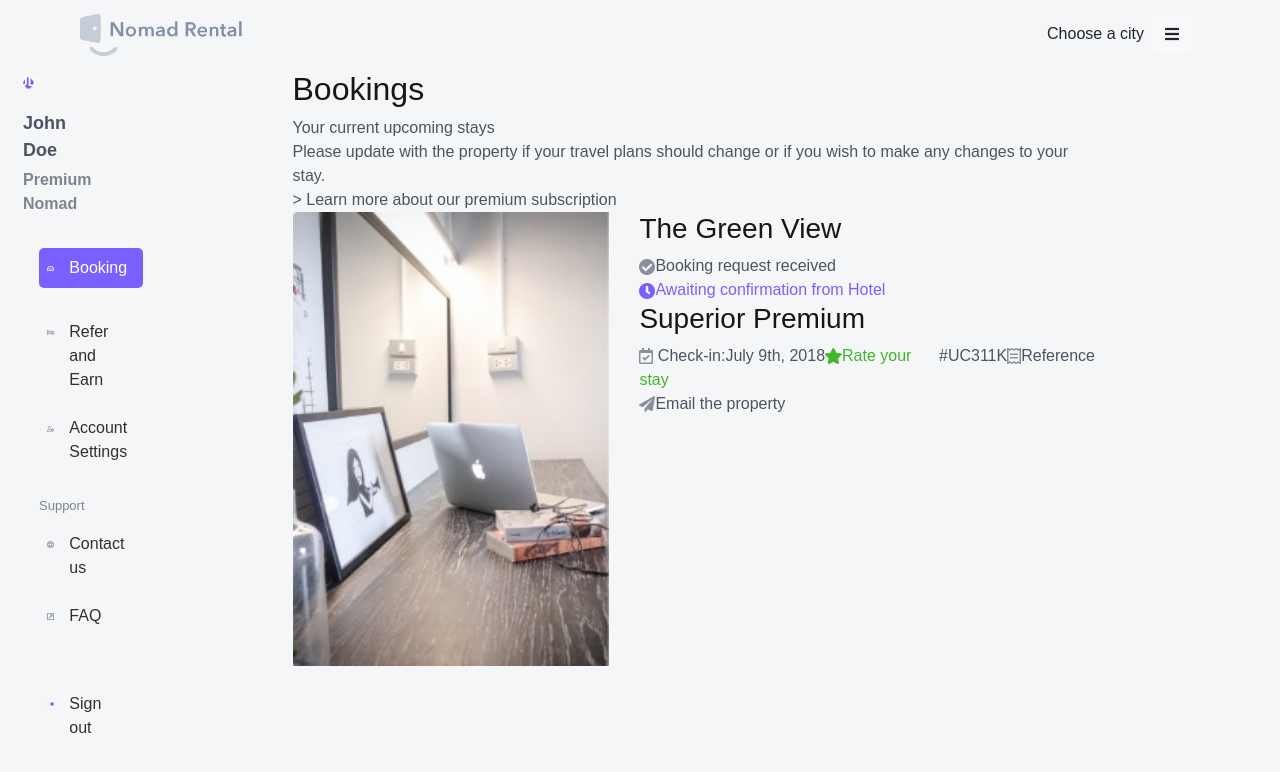
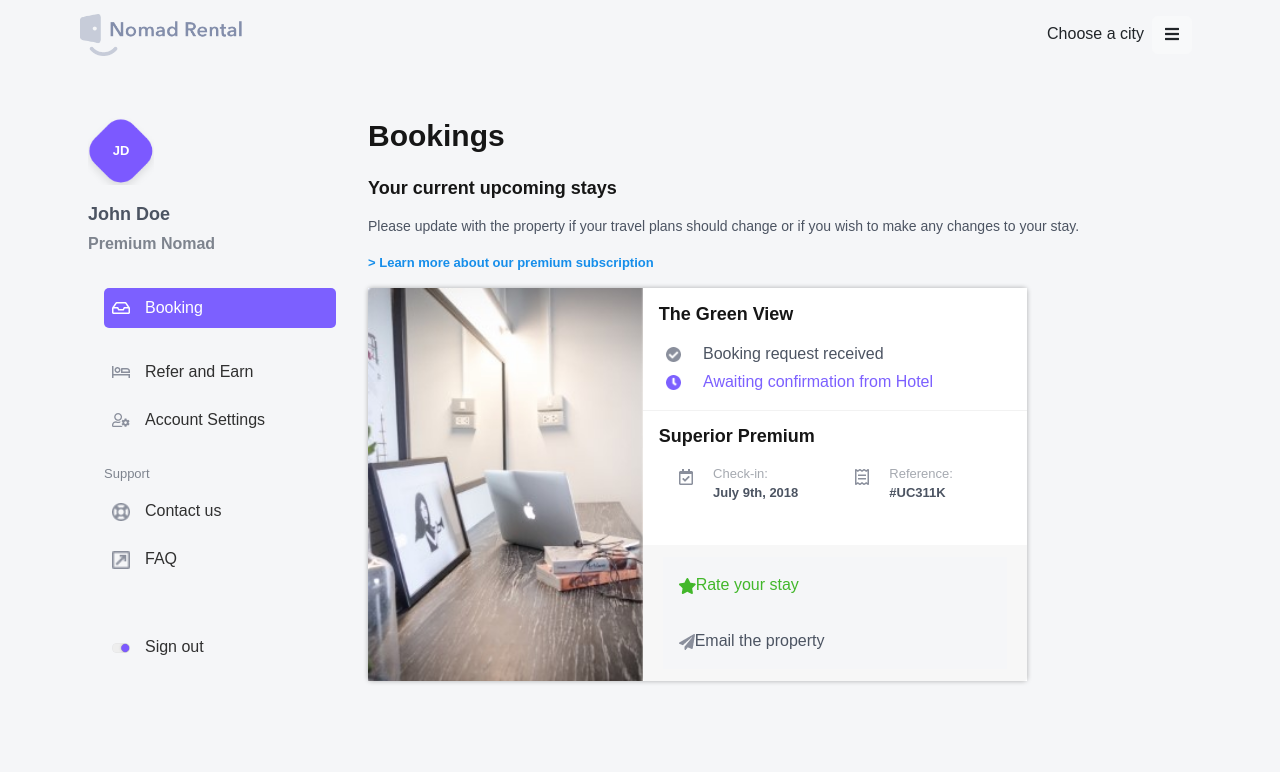
Before and after one commit to Abathi/nomad-rental-guest-login, a React (Create React App) app: page /booking in a window 1280 px wide. Shown: the top 772 px of the page. Built offline with nearby package versions, Linux system fonts and the light colour scheme.

Commit message:
Finish booking page

```diff
--- a/src/assets/css/style.css
+++ b/src/assets/css/style.css
@@ -70,6 +70,19 @@
   background-color: #fff;
 }
 
+.card-footer-block {
+  width: 100%;
+  height: 137px;
+}
+
+.card-footer {
+  bottom: 0;
+  right: 0;
+  left: 0;
+  width: 100%;
+  border: unset;
+}
+
 @media (min-width: 768px) {
   #sideMenuExpand,
   .side-menu-options {
--- a/src/components/Booking.js
+++ b/src/components/Booking.js
@@ -1,53 +1,117 @@
-import SideMenu from '../components/SideMenu'
-import Header from '../components/Header'
-import table from '../assets/images/table.jpg';
-import clock from '../assets/images/clock.png';
-import check from '../assets/images/check.png';
-import checkCircle from '../assets/images/checkCircle.png';
-import star from '../assets/images/star.png';
-import receipt from '../assets/images/receipt.png';
-import send from '../assets/images/send.png';
+import SideMenu from "../components/SideMenu";
+import Header from "../components/Header";
+import table from "../assets/images/table.jpg";
+import clock from "../assets/images/clock.png";
+import check from "../assets/images/check.png";
+import checkCircle from "../assets/images/checkCircle.png";
+import star from "../assets/images/star.png";
+import receipt from "../assets/images/receipt.png";
+import send from "../assets/images/send.png";
 
 const Booking = () => {
-    return (
-        <div>
-            <Header />
-            <div className="container row">
-                <div className="col-3"><SideMenu /></div>
-                <div className="col-9">
-                    <h2>Bookings</h2>
-                    <div>
-                        Your current upcoming stays
+  return (
+    <div>
+      <Header />
+      <div className="container-fluid py3 py-md-5">
+        <div className="row mx-0">
+          <SideMenu />
+          <div className="col-12 col-md-9 px-0 px-md-2">
+            <h1 className="large-title mb-3 mb-md-4">Bookings</h1>
+            <h2 className="main-title mb-3">Your current upcoming stays</h2>
+            <div className="main-desc mb-3">
+              Please update with the property if your travel plans should change
+              or if you wish to make any changes to your stay.
+            </div>
+            <a href="./" className="d-block small-title color-2 mb-3">
+              {">"} Learn more about our premium subscription
+            </a>
+
+            <div className="card">
+              <div className="row mx-0">
+                <div
+                  className="col-12 col-md-5 px-0"
+                  style={{ overview: "hidden" }}
+                >
+                  <img src={table} alt="" className="w-100"></img>
+                </div>
+                <div className="col-12 col-md-7 px-0">
+                  <div className="position-relative bg-white py-3 h-100">
+                    <h3 className="main-title mb-3 px-3">The Green View</h3>
+                    <div className="row mx-0 mb-1 px-3">
+                      <div className="col-2 col-md-1 px-0 text-center">
+                        <img src={checkCircle} alt="" className="w-50"></img>
+                      </div>
+                      <div className="col-10 col-md-11">
+                        Booking request received
+                      </div>
                     </div>
-                    <div>
-                        Please update with the property if your travel plans should change or if you wish to make any changes to your stay.
+                    <div className="row mx-0 mb-3 px-3">
+                      <div className="col-2 col-md-1 px-0 text-center">
+                        <img src={clock} alt="" className="w-50"></img>
+                      </div>
+                      <div className="col-10 col-md-11 color-1">
+                        Awaiting confirmation from Hotel
+                      </div>
                     </div>
-                    <div className="blue-link">{'>'} Learn more about our premium subscription</div>
-                    <div className="row">
-                        <div className="col-5">
-                            <img src={table} alt="" className="w-100"></img>
+                    <div
+                      className="w-divider w-100 my-3 px-3"
+                      style={{
+                        height: "0.5px",
+                        backgroundColor: "#000",
+                        opacity: "0.05",
+                      }}
+                    ></div>
+                    <h3 className="main-title mb-3 px-3">Superior Premium</h3>
+                    <div className="row mx-0 mb-3 px-3">
+                      <div className="col-6 row mx-0">
+                        <div className="col-2 px-0 text-center">
+                          <img src={check} alt=""></img>
                         </div>
-                        <div className="col-7">
-                            <h3>The Green View</h3>
-                            <div><img src={checkCircle} alt=""></img>Booking request received</div>
-                            <div style={{ color: '#7C60FF' }}><img src={clock} alt=""></img>Awaiting confirmation from Hotel</div>
-                            <h3>Superior Premium</h3>
-                            <div>
-                                <span style={{ float: 'left' }}><img src={check} alt=""></img> Check-in:</span>
-                                <span style={{ float: 'right' }}><img src={receipt} alt=""></img>Reference</span>
-                            </div>
-                            <div>
-                                <span style={{ float: 'left' }}>July 9th, 2018</span>
-                                <span style={{ float: 'right' }}>#UC311K</span>
-                            </div>
-                            <div style={{ color: '#42B72A' }}><img src={star} alt=""></img>Rate your stay</div>
-                            <div><img src={send} alt=""></img>Email the property</div>
+                        <div className="col-10">
+                          <div
+                            className="small-title-light"
+                            style={{ opacity: "0.5" }}
+                          >
+                            Check-in:
+                          </div>
+                          <div className="small-title">July 9th, 2018</div>
                         </div>
+                      </div>
+                      <div className="col-6 row mx-0">
+                        <div className="col-2 px-0 text-center">
+                          <img src={receipt} alt=""></img>
+                        </div>
+                        <div className="col-10">
+                          <div
+                            className="small-title-light"
+                            style={{ opacity: "0.5" }}
+                          >
+                            Reference:
+                          </div>
+                          <div className="small-title">#UC311K</div>
+                        </div>
+                      </div>
                     </div>
+                    <div className="card-footer-block"></div>
+                    <div className="position-absolute card-footer">
+                      <div className="bg-gray p-3" style={{ color: "#42B72A" }}>
+                        <img src={star} alt=""></img>
+                        Rate your stay
+                      </div>
+                      <div className="bg-gray p-3">
+                        <img src={send} alt=""></img>
+                        Email the property
+                      </div>
+                    </div>
+                  </div>
                 </div>
+              </div>
             </div>
+          </div>
         </div>
-    )
-}
+      </div>
+    </div>
+  );
+};
 
-export default Booking
+export default Booking;
```
